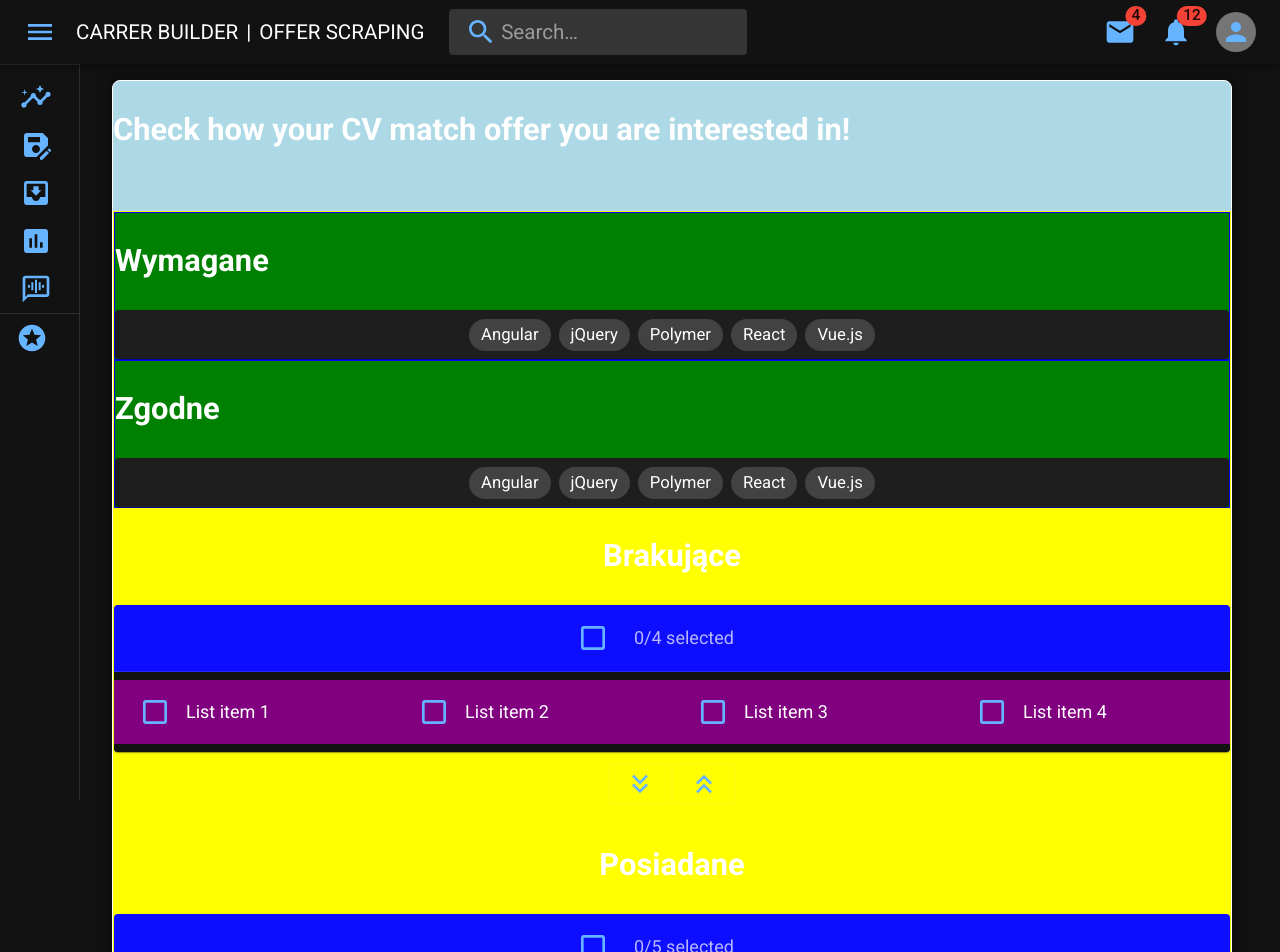
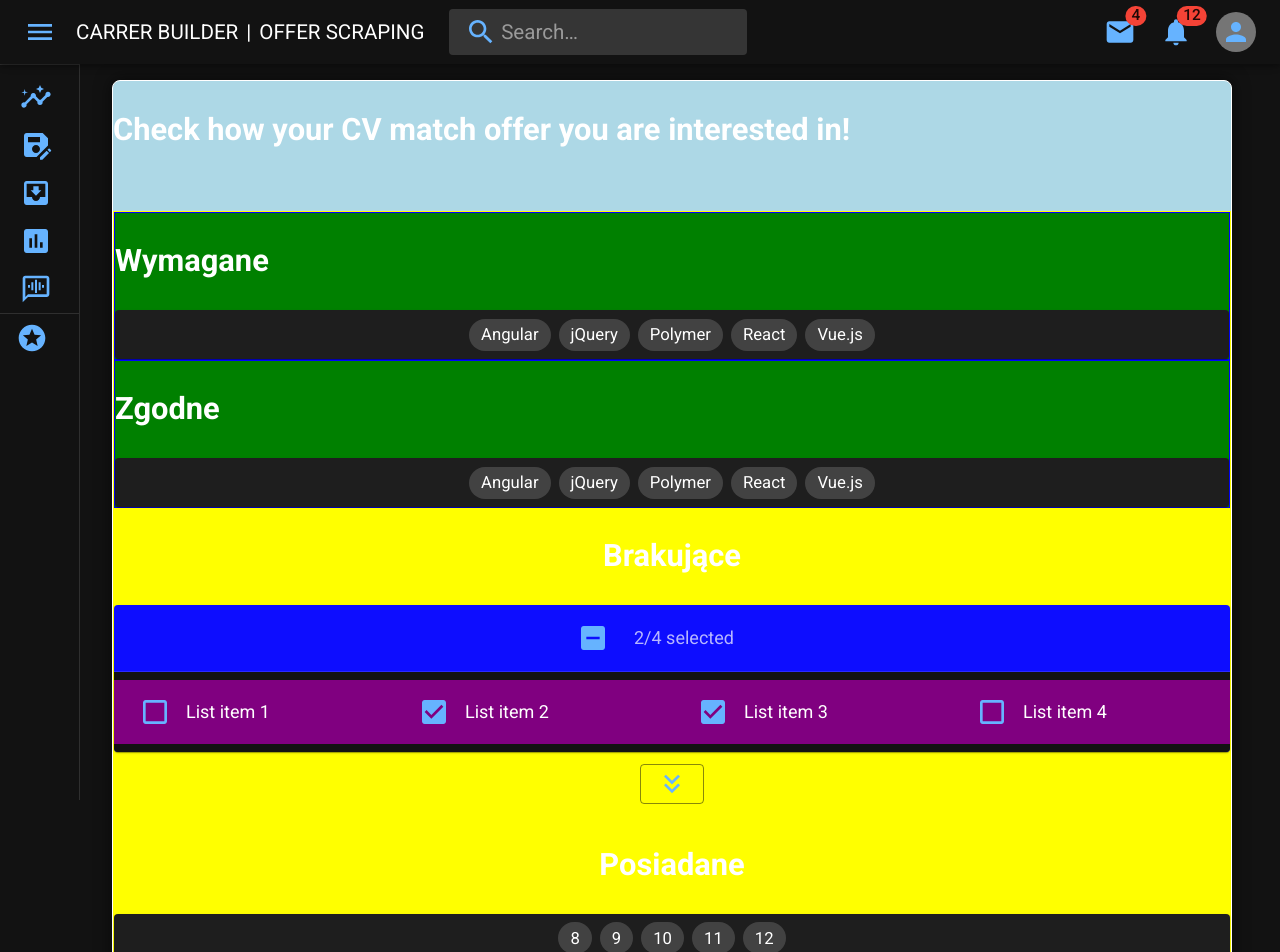
Before and after one commit to Blagi-zmaj/career-builder-assistant, a Next.js app: page /offer_scraping in a window 1280 px wide. Shown: the top 952 px of the page. Built offline with nearby package versions, Linux system fonts and the light colour scheme.

Commit message:
Prepare offer section skeleton

```diff
--- a/app/components/ChipsArray.tsx
+++ b/app/components/ChipsArray.tsx
@@ -12,13 +12,14 @@ import { ChipData } from "../util/types";
 
 interface ChipsArrayProps {
   data: readonly ChipData[];
+  type: string;
 }
 
 const ListItem = styled("li")(({ theme }) => ({
   margin: theme.spacing(0.5),
 }));
 
-const ChipsArray: React.FC<ChipsArrayProps> = ({ data }) => {
+const ChipsArray: React.FC<ChipsArrayProps> = ({ data, type }) => {
   const [chipData, setChipData] = React.useState<readonly ChipData[]>(data);
 
   //   const [chipData, setChipData] = React.useState<readonly ChipData[]>([
@@ -54,11 +55,15 @@ const ChipsArray: React.FC<ChipsArrayProps> = ({ data }) => {
         //   icon = <TagFacesIcon />;
         // }
 
+        if (type === "info") {
+          // icon = < />
+        }
+
         return (
-          <ListItem key={data.key}>
+          <ListItem key={data.key ?? data}>
             <Chip
               icon={icon}
-              label={data.label}
+              label={data.label ?? data}
               // onDelete={data.label === "React" ? undefined : handleDelete(data)}
             />
           </ListItem>
--- a/app/components/JobOfferScraping/JobOfferScraping.tsx
+++ b/app/components/JobOfferScraping/JobOfferScraping.tsx
@@ -22,13 +22,13 @@ export default function JobOfferScraping() {
       <SkillBlockWrapper>
         <SkillsListWrapper>
           <h1>Wymagane</h1>
-          <ChipsArray data={mockData} />
+          <ChipsArray data={mockData} type="info" />
         </SkillsListWrapper>
         <SkillsListWrapper>
           <h1>Zgodne</h1>
-          <ChipsArray data={mockData} />
+          <ChipsArray data={mockData} type="success" />
         </SkillsListWrapper>
-        <SelectAllTransferList />
+        <SelectAllTransferList data={mockData} />
       </SkillBlockWrapper>
       <input
         type="url"
--- a/app/components/JobOfferScraping/TransferList.tsx
+++ b/app/components/JobOfferScraping/TransferList.tsx
@@ -10,7 +10,9 @@ import Checkbox from "@mui/material/Checkbox";
 import Button from "@mui/material/Button";
 import Divider from "@mui/material/Divider";
 import KeyboardDoubleArrowDownIcon from "@mui/icons-material/KeyboardDoubleArrowDown";
-import KeyboardDoubleArrowUpIcon from "@mui/icons-material/KeyboardDoubleArrowUp";
+// import KeyboardDoubleArrowUpIcon from "@mui/icons-material/KeyboardDoubleArrowUp";
+import ChipsArray from "../ChipsArray";
+import { ChipsArrayProps } from "@/app/util/types";
 
 function not(a: readonly number[], b: readonly number[]) {
   return a.filter((value) => b.indexOf(value) === -1);
@@ -24,15 +26,14 @@ function union(a: readonly number[], b: readonly number[]) {
   return [...a, ...not(b, a)];
 }
 
-export default function SelectAllTransferList() {
-  const [checked, setChecked] = React.useState<readonly number[]>([]);
-  const [left, setLeft] = React.useState<readonly number[]>([0, 1, 2, 3]);
-  const [right, setRight] = React.useState<readonly number[]>([
+export default function SelectAllTransferList({ data }) {
+  const [checked, setChecked] = React.useState<readonly number[]>([1, 2]);
+  const [missing, setMissing] = React.useState<readonly number[]>([0, 1, 2, 3]);
+  const [owned, setOwned] = React.useState<readonly number[]>([
     8, 9, 10, 11, 12,
   ]);
 
-  const leftChecked = intersection(checked, left);
-  const rightChecked = intersection(checked, right);
+  const missingChecked = intersection(checked, missing);
 
   const handleToggle = (value: number) => () => {
     const currentIndex = checked.indexOf(value);
@@ -59,15 +60,9 @@ export default function SelectAllTransferList() {
   };
 
   const handleCheckedRight = () => {
-    setRight(right.concat(leftChecked));
-    setLeft(not(left, leftChecked));
-    setChecked(not(checked, leftChecked));
-  };
-
-  const handleCheckedLeft = () => {
-    setLeft(left.concat(rightChecked));
-    setRight(not(right, rightChecked));
-    setChecked(not(checked, rightChecked));
+    setOwned(owned.concat(missingChecked));
+    setMissing(not(missing, missingChecked));
+    setChecked(not(checked, missingChecked));
   };
 
   const customList = (title: React.ReactNode, items: readonly number[]) => (
@@ -150,7 +145,6 @@ export default function SelectAllTransferList() {
   return (
     <Grid
       container
-      // spacing={2}
       justifyContent="center"
       alignItems="center"
       direction="column"
@@ -158,7 +152,7 @@ export default function SelectAllTransferList() {
     >
       <h1>Brakujące</h1>
       <Grid sx={{ width: "100%" }} item>
-        {customList("Brakujące", left)}
+        {customList("Brakujące", missing)}
       </Grid>
       <Grid item>
         <Grid container direction="row" alignItems="center">
@@ -167,26 +161,17 @@ export default function SelectAllTransferList() {
             variant="outlined"
             size="small"
             onClick={handleCheckedRight}
-            disabled={leftChecked.length === 0}
-            aria-label="move selected right"
+            disabled={missingChecked.length === 0}
+            aria-label="move selected owned"
           >
             <KeyboardDoubleArrowDownIcon />
-          </Button>
-          <Button
-            sx={{ my: 1.5 }}
-            variant="outlined"
-            size="small"
-            onClick={handleCheckedLeft}
-            disabled={rightChecked.length === 0}
-            aria-label="move selected left"
-          >
-            <KeyboardDoubleArrowUpIcon />
           </Button>
         </Grid>
       </Grid>
       <h1>Posiadane</h1>
       <Grid sx={{ width: "100%" }} item>
-        {customList("Posiadane", right)}
+        {/* {customList("Owned", owned)} */}
+        <ChipsArray data={owned} />
       </Grid>
     </Grid>
   );
--- a/app/util/types.ts
+++ b/app/util/types.ts
@@ -58,3 +58,8 @@ export interface ChipData {
   key: number;
   label: string;
 }
+
+export interface ChipsArrayProps {
+  data: readonly ChipData[];
+  type: string;
+}
```
